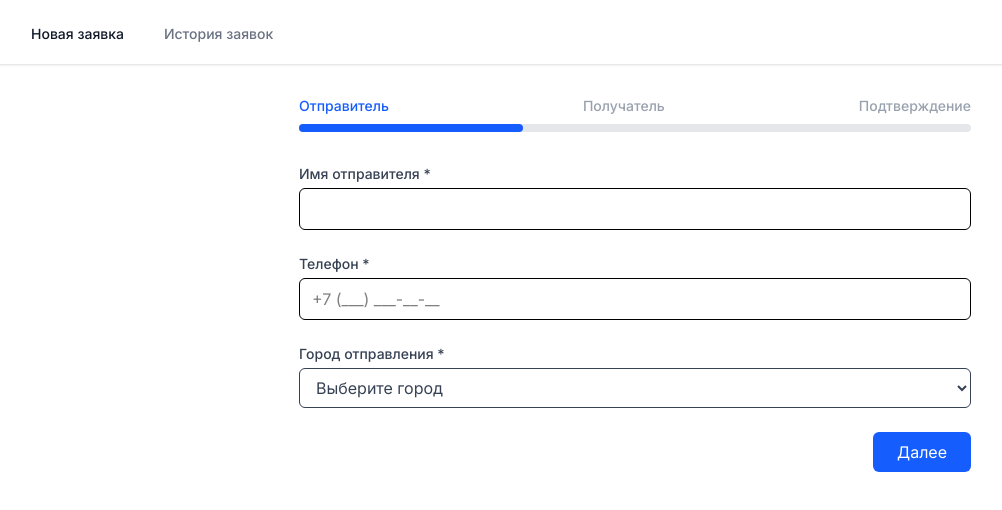
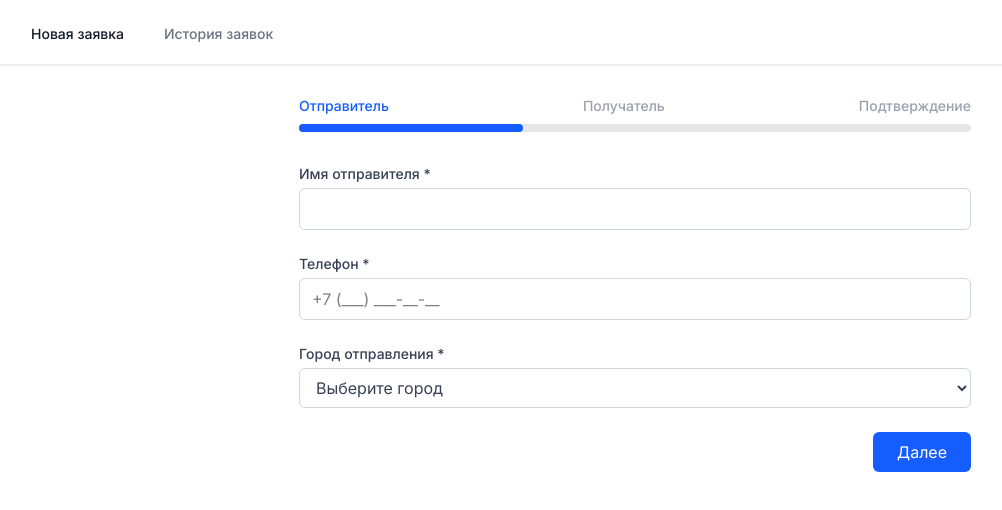
Before and after one commit to stepGT/this_next_delivery, a Next.js app: page / in a window 1280 px wide. Shown: the top 510 px of the page, without its empty margins (5-1007 px from the left). Built offline with nearby package versions, Linux system fonts and the light colour scheme.

Commit message:
Added border-gray-300 Step1,2,3

```diff
--- a/app/components/Step1.tsx
+++ b/app/components/Step1.tsx
@@ -24,7 +24,7 @@ const Step1: React.FC<Step1Props> = ({ formData, updateFormData, onNext }) => {
           id="senderName"
           value={formData.senderName}
           onChange={(e) => updateFormData({ senderName: e.target.value })}
-          className={`w-full px-3 py-2 border rounded-md focus:outline-none focus:ring-2 focus:ring-blue-500 `}
+          className={`w-full px-3 py-2 border rounded-md focus:outline-none focus:ring-2 focus:ring-blue-500 border-gray-300`}
         />
       </div>
 
@@ -38,7 +38,7 @@ const Step1: React.FC<Step1Props> = ({ formData, updateFormData, onNext }) => {
           value={formData.senderPhone}
           onChange={handlePhoneChange}
           placeholder="+7 (___) ___-__-__"
-          className={`w-full px-3 py-2 border rounded-md focus:outline-none focus:ring-2 focus:ring-blue-500`}
+          className={`w-full px-3 py-2 border rounded-md focus:outline-none focus:ring-2 focus:ring-blue-500 border-gray-300`}
         />
       </div>
 
@@ -50,7 +50,7 @@ const Step1: React.FC<Step1Props> = ({ formData, updateFormData, onNext }) => {
           id="senderCity"
           value={formData.senderCity}
           onChange={(e) => updateFormData({ senderCity: e.target.value })}
-          className={`text-gray-700 w-full px-3 py-2 border rounded-md focus:outline-none focus:ring-2 focus:ring-blue-500`}>
+          className={`text-gray-700 w-full px-3 py-2 border rounded-md focus:outline-none focus:ring-2 focus:ring-blue-500 border-gray-300`}>
           <option value="">Выберите город</option>
           {CITIES.map((city) => (
             <option key={city} value={city}>
--- a/app/components/Step2.tsx
+++ b/app/components/Step2.tsx
@@ -40,7 +40,7 @@ const Step2: React.FC<Step2Props> = ({ formData, updateFormData, onNext, onBack
           onChange={(e) => {
             updateFormData({ receiverName: e.target.value });
           }}
-          className={`w-full px-3 py-2 border rounded-md focus:outline-none focus:ring-2 focus:ring-blue-500`}
+          className={`w-full px-3 py-2 border rounded-md focus:outline-none focus:ring-2 focus:ring-blue-500 border-gray-300`}
         />
       </div>
 
@@ -54,7 +54,7 @@ const Step2: React.FC<Step2Props> = ({ formData, updateFormData, onNext, onBack
           onChange={(e) => {
             updateFormData({ receiverCity: e.target.value });
           }}
-          className={`text-gray-700 w-full px-3 py-2 border rounded-md focus:outline-none focus:ring-2 focus:ring-blue-500`}>
+          className={`text-gray-700 w-full px-3 py-2 border rounded-md focus:outline-none focus:ring-2 focus:ring-blue-500 border-gray-300`}>
           <option value="">Выберите город</option>
           {CITIES.map((city) => (
             <option key={city} value={city}>
@@ -97,7 +97,7 @@ const Step2: React.FC<Step2Props> = ({ formData, updateFormData, onNext, onBack
           step="0.1"
           min="0.1"
           max="30"
-          className={`w-full px-3 py-2 border rounded-md focus:outline-none focus:ring-2 focus:ring-blue-500`}
+          className={`w-full px-3 py-2 border rounded-md focus:outline-none focus:ring-2 focus:ring-blue-500 border-gray-300`}
         />
       </div>
 
--- a/app/components/Step3.tsx
+++ b/app/components/Step3.tsx
@@ -20,7 +20,7 @@ const Step3: React.FC<Step3Props> = ({ formData, updateFormData, onSubmit, onBac
 
   return (
     <form onSubmit={handleSubmit} className="space-y-6">
-      <div className="bg-gray-50 p-6 rounded-lg space-y-4">
+      <div className="bg-gray-50 p-6 rounded-lg space-y-4 border border-gray-300">
         <h3 className="text-lg font-semibold mb-4">Проверьте введенные данные</h3>
 
         <div className="border-b border-gray-200 pb-4">
```
